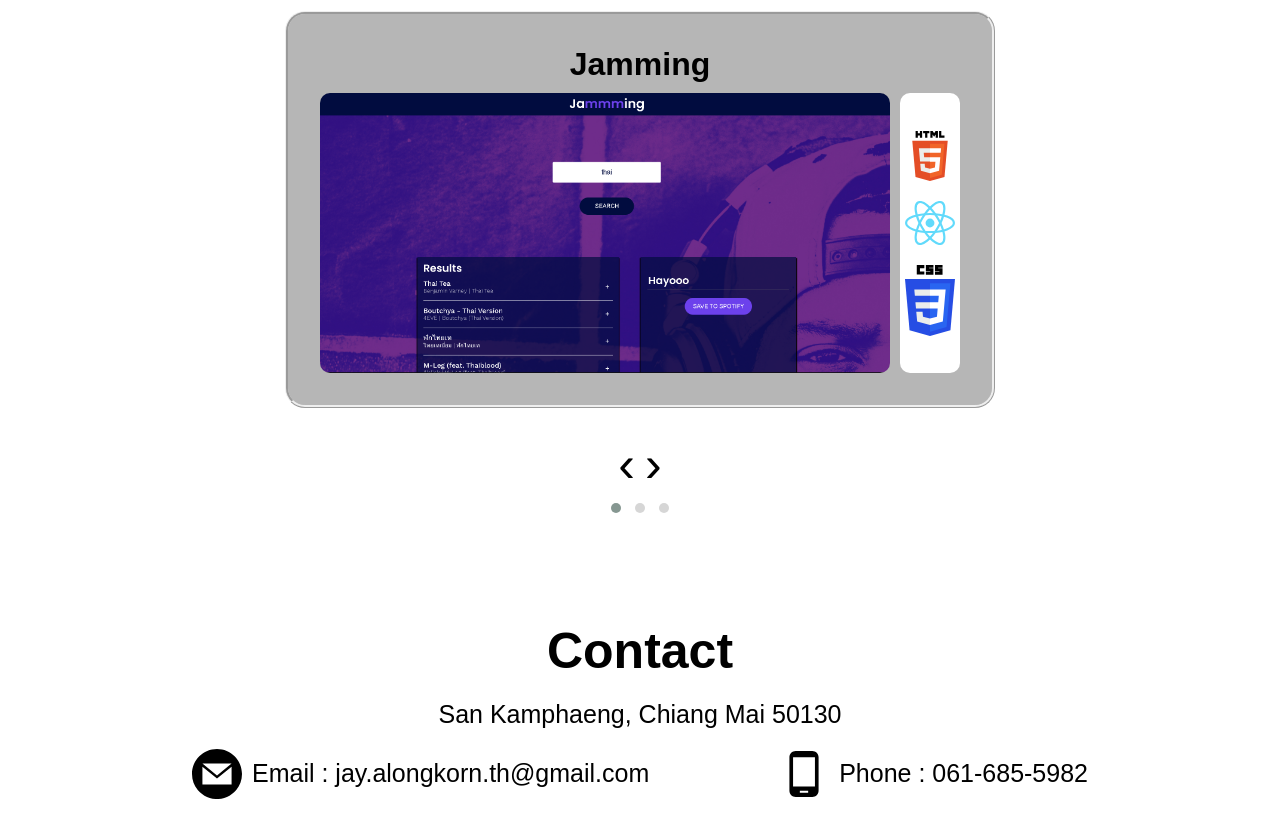
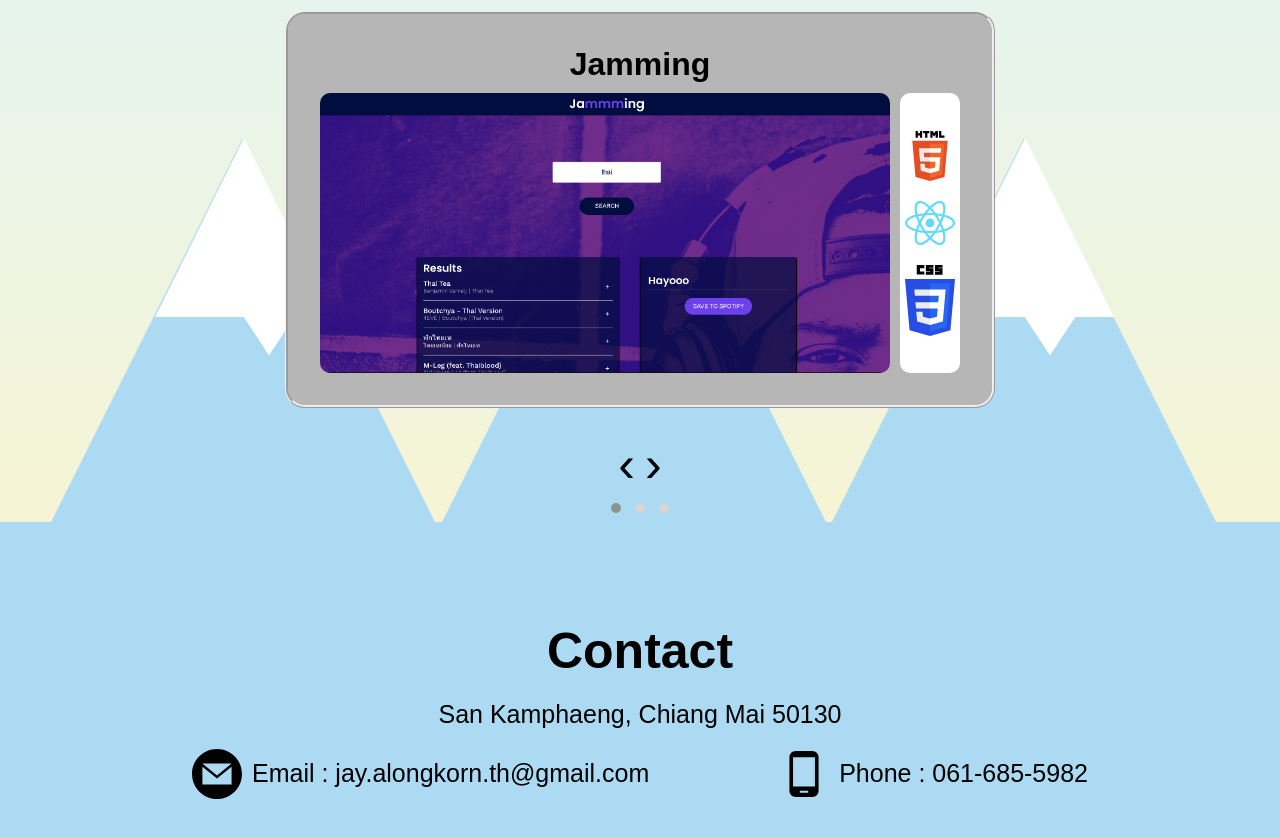
Before and after one commit to oyasumi7w7/portfolioJay, a React (Vite) app: page / in a window 1280 px wide. Shown: the part 2260-3097 px from the top of the page. Built offline with nearby package versions, Linux system fonts and the light colour scheme.

Commit message:
add mountain and fix some css

```diff
--- a/src/Components/App/App.css
+++ b/src/Components/App/App.css
@@ -49,10 +49,10 @@ height: 100%;
 }
 .showcontent{
 
-  background-color: white ;
+  background: linear-gradient(#e1f4f6,#f6f4d4) ;
 }
 .maincontent{
-  background: linear-gradient(#c9e5ee,20%,#afeafb,70%,white );
+  background: linear-gradient(#c9e5ee,20%,#afeafb,50%,#e1f4f6);
 }
 .backTop{
     position: fixed;
--- a/src/Components/App/App.jsx
+++ b/src/Components/App/App.jsx
@@ -10,6 +10,7 @@ import Skills from '../Skills/Skills'
 import Project from '../Project/Project'
 import Contact from '../Contact/Contact'
 import Timeline from '../Timeline/Timeline'
+import Mountain from '../Background/Mountain/Mountain'
 
 const App = () => {
 
@@ -32,6 +33,7 @@ const App = () => {
       <div className='showcontent'>
         <Project />
       </div>
+      <Mountain />
       <div className='footer'>
         <Contact />
       </div>
--- /dev/null
+++ b/src/Components/Background/Mountain/Mountain.css
@@ -0,0 +1,46 @@
+.Mountain-main{
+position: relative;
+
+}
+
+.mountain, .mountain-two, .mountain-three {
+    position: absolute;
+    bottom: 0;
+
+    border-left: 15vw solid transparent;
+    border-right: 15vw solid transparent;
+    border-bottom: 30vw solid #acdaf2;
+    z-index: 1;
+}
+.mountain{
+    left: 4vw;
+
+}
+.mountain-two {
+    left: 65vw;
+
+
+    z-index: 0;
+}
+.mountain-three {
+    left: 34.5vw;
+
+    z-index: 0;
+}
+.mountain-top {
+    position: absolute;
+    right: -7vw;
+
+    border-left: 7vw solid transparent;
+    border-right: 7vw solid transparent;
+    border-bottom: 14vw solid white;
+    z-index: 2;
+}
+.mountain-cap-1, .mountain-cap-2, .mountain-cap-3 {
+    position: absolute;
+
+    top: 14vw;
+    border-left: 2vw solid transparent;
+    border-right: 2vw solid transparent;
+    border-top: 3vw solid white;
+}
--- /dev/null
+++ b/src/Components/Background/Mountain/Mountain.jsx
@@ -0,0 +1,31 @@
+import React from "react";
+import "./Mountain.css"
+
+const Mountain = () => {
+    return (
+        <div className="Mountain-main">
+            <div class="mountain">
+                <div class="mountain-top">
+                    <div class="mountain-cap-1"></div>
+                    <div class="mountain-cap-2"></div>
+                    <div class="mountain-cap-3"></div>
+                </div>
+            </div>
+            <div class="mountain-two">
+                <div class="mountain-top">
+                    <div class="mountain-cap-1"></div>
+                    <div class="mountain-cap-2"></div>
+                    <div class="mountain-cap-3"></div>
+                </div>
+            </div>
+            <div class="mountain-three">
+                <div class="mountain-top">
+                    <div class="mountain-cap-1"></div>
+                    <div class="mountain-cap-2"></div>
+                    <div class="mountain-cap-3"></div>
+                </div>
+            </div>
+        </div>
+    )
+}
+export default Mountain
--- a/src/Components/Contact/Contact.css
+++ b/src/Components/Contact/Contact.css
@@ -2,7 +2,7 @@
     text-align: center;
     text-align: -webkit-center;
     padding: 100px 0 60px 0;
-    background-color: white;
+    background-color: #acdaf2;
 
 }
 
@@ -14,6 +14,15 @@
 
 .contact p {
     font-size: 25px;
+}
+.contact a{
+    color: black;
+    text-decoration: none;
+}
+.contact a:hover{
+    background-color: dimgrey;
+    padding: 10px;
+    border-radius: 10px;
 }
 
 .content {
--- a/src/Components/Contact/Contact.jsx
+++ b/src/Components/Contact/Contact.jsx
@@ -10,7 +10,7 @@ const Contact = () => {
                     <div className='rows'>
                         <div className='cols'>
                             <img src='../iconmonstr-email-10.svg' />
-                            <p>Email : jay.alongkorn.th@gmail.com</p>
+                            <a href="mailto:jay.alongkorn.th@gmail.com"><p>Email : jay.alongkorn.th@gmail.com</p></a>
                         </div>
                         <div  className='cols'>
                             <img src='../Ic_phone_android_48px.svg' />
--- a/src/Components/Project/Project.css
+++ b/src/Components/Project/Project.css
@@ -68,3 +68,6 @@
     border-radius: 10px;
 
 }
+.owl-carousel.owl-loaded {
+    z-index: 2;
+}
--- a/src/Components/Skills/Skills.css
+++ b/src/Components/Skills/Skills.css
@@ -25,4 +25,5 @@ justify-content: space-between;
 .child{
 width: 30%;
 margin: 10px 0;
+z-index: 3;
 }
```
